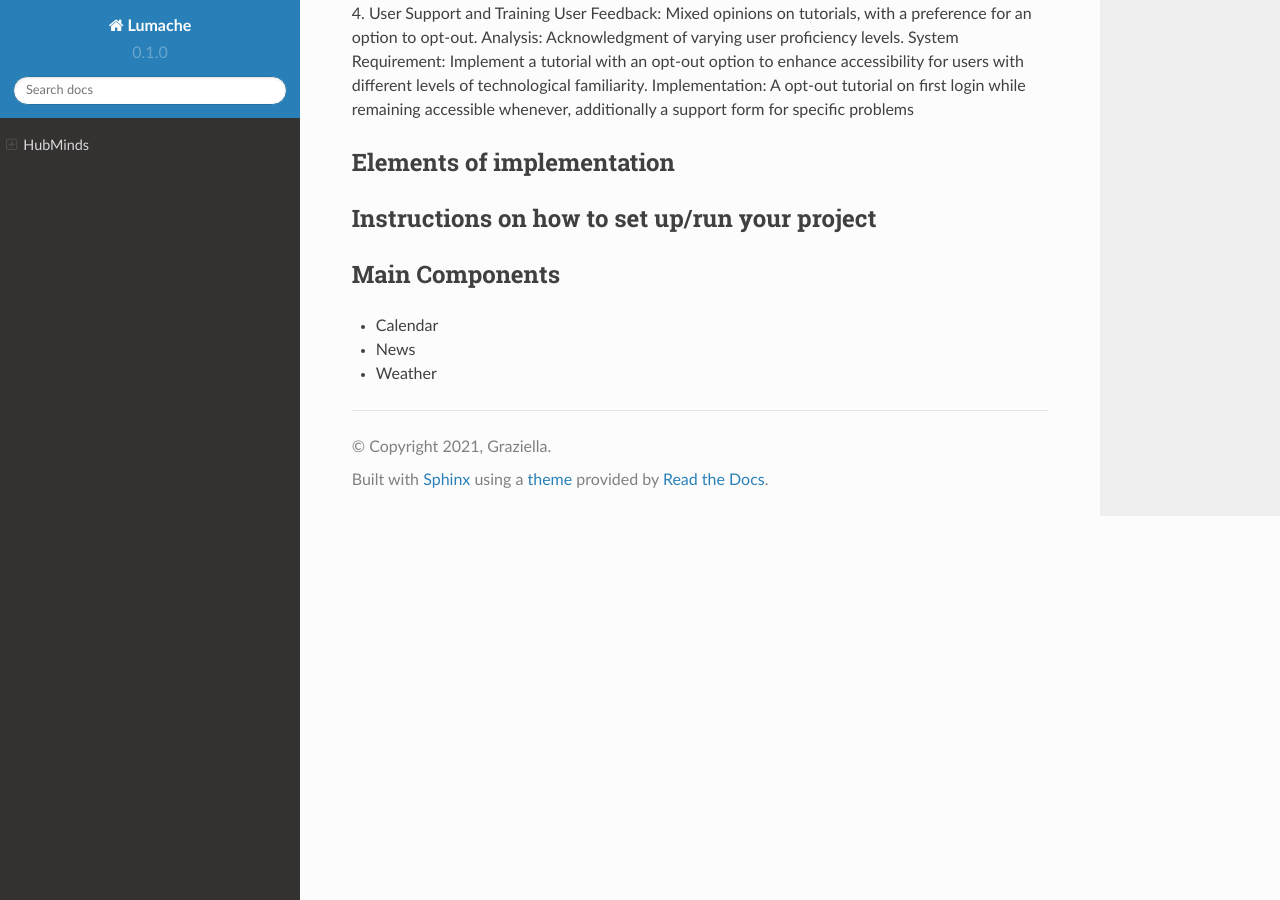
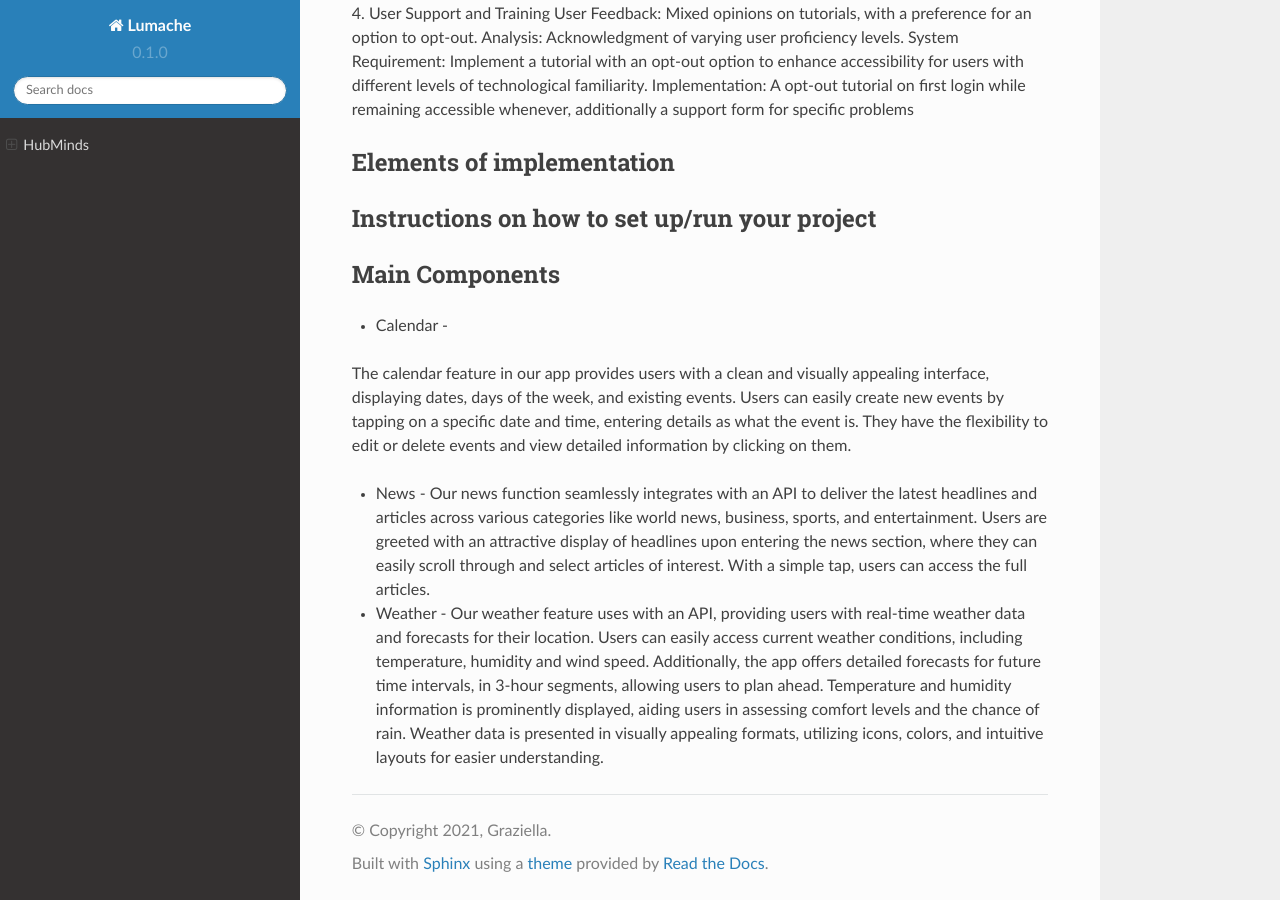
Before and after one commit to HubMinds/Docs, a Sphinx documentation site: the page built from docs/source/index.rst, in a window 1280 px wide and 900 px high, scrolled down 1278 px. Built offline with Sphinx 7.4.7 and the Read the Docs theme 2.0.0, drawn with Linux system fonts in a browser that asks for light colours; some of the changed text lies outside the part shown.

Commit message:
Update index.rst

```diff
--- a/docs/source/index.rst
+++ b/docs/source/index.rst
@@ -52,8 +54,9 @@ Instructions on how to set up/run your project
 Main Components
 -----------
 
-- Calendar
+- Calendar -
+The calendar feature in our app provides users with a clean and visually appealing interface, displaying dates, days of the week, and existing events. Users can easily create new events by tapping on a specific date and time, entering details as what the event is. They have the flexibility to edit or delete events and view detailed information by clicking on them.
 
-- News
+- News - Our news function seamlessly integrates with an API to deliver the latest headlines and articles across various categories like world news, business, sports, and entertainment. Users are greeted with an attractive display of headlines upon entering the news section, where they can easily scroll through and select articles of interest. With a simple tap, users can access the full articles.
 
-- Weather
+- Weather - Our weather feature uses with an API, providing users with real-time weather data and forecasts for their location. Users can easily access current weather conditions, including temperature, humidity and wind speed. Additionally, the app offers detailed forecasts for future time intervals, in 3-hour segments, allowing users to plan ahead. Temperature and humidity information is prominently displayed, aiding users in assessing comfort levels and the chance of rain. Weather data is presented in visually appealing formats, utilizing icons, colors, and intuitive layouts for easier understanding.
```
Also changed, not shown: other parts of docs/source/index.rst (+2 -0 lines).
